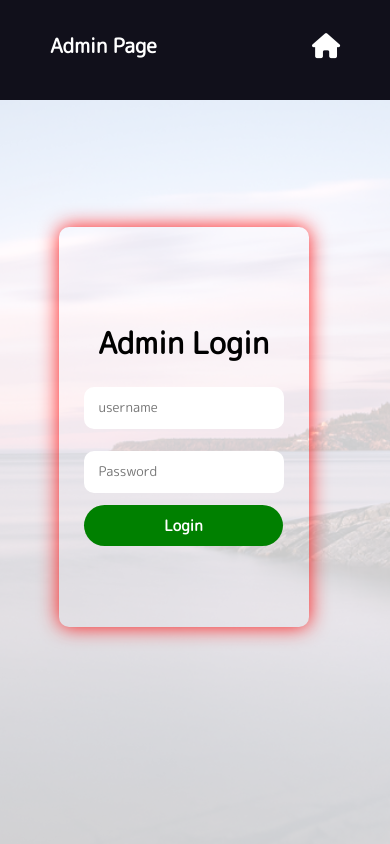
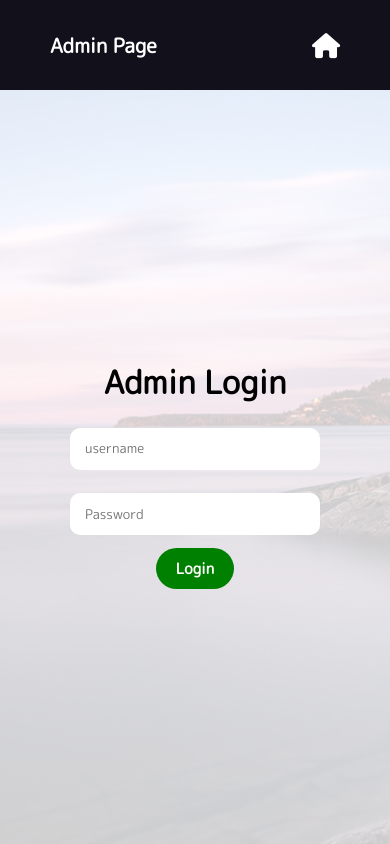
Before and after one commit to Mohamed-Athif2005/Paper, a plain HTML site: page admin.html in a window 390 px wide. Drawn offline with Linux system fonts and the light colour scheme.

Commit message:
Update admin.css

```diff
--- a/css/admin.css
+++ b/css/admin.css
@@ -3,8 +3,12 @@ body {
     padding: 0;
     position: relative;
     box-sizing: border-box;
+    display: flex; /* Enable flexbox */
+    flex-direction: column; /* Stack header and container vertically */
+    height: 100vh; /* Full viewport height */
 }
-body::before{
+
+body::before {
     content: "";
     background-image: url("../images/beach.jpg");
     background-size: cover;
@@ -17,28 +21,22 @@ body::before{
     height: 100%;
     z-index: -1;
     opacity: 0.2;
-    padding-bottom: 50px;
-}
-
-html, body {
-    width: auto;
-    height: 100%;
-    margin: 0;
 }
 
 header {
     background-color: #11101b;
     font-weight: bold;
     font-family: "M PLUS Rounded 1c", sans-serif;
-    padding: 10px 50px 20px 50px;
+    padding: 10px 50px;
     font-size: 15px;
     height: 70px;
     display: flex;
     align-items: center;
     text-align: center;
-    position: relative;
     justify-content: space-between;
     animation: sll 0.9s ease-out forwards;
+    position: relative; /* Ensure header is in normal flow */
+    z-index: 1; /* Ensure header is above background */
 }
 
 header .home a {
@@ -50,38 +48,35 @@ header .models {
     color: white;
 }
 
-
 .container {
-    width: 500px;
-    height: 300px;
+    flex: 1; /* Allow container to take up remaining space */
     display: flex;
+    flex-direction: column; /* Stack items vertically */
     text-align: center;
     justify-content: center;
     align-items: center;
     font-family: "M PLUS Rounded 1c", sans-serif;
-    font-style: 25px;
     background: transparent;
     border-radius: 10px;
-    margin-left: 28vw;
-    margin-top: 22vh;
-    box-shadow: 0px 0px 20px rgba(255, 0, 0, 0.9);
+    padding: 20px; /* Add some padding */
 }
-.container form input{
+
+.container form input {
     padding-left: 15px;
     width: 250px;
     font-family: "M PLUS Rounded 1c", sans-serif;
-    border : none;
+    border: none;
     border-radius: 10px;
     line-height: 2px;
     height: 8vh;
 }
 
-.container form a{
-    padding: 10px 100px 10px 100px;
+.container form a {
+    padding: 10px 100px;
     color: white;
     font-weight: bold;
     background-color: green;
-    font-family: "M PLUS Rounded 1c",sans-serif;
+    font-family: "M PLUS Rounded 1c", sans-serif;
     font-size: 18px;
     border-radius: 50px;
     cursor: pointer;
@@ -94,23 +89,20 @@ header .models {
     header .home {
         font-size: 10px;
     }
-    .container form a{
+    .container form a {
         font-size: 15px;
     }
-    .container{
-        margin-bottom: 5vh;
-        margin-top: 15vh;
-        margin-left: 15vw;
-        font-size: 15px;
-        width: 250px;
-        height: 400px;
+    .container {
+        margin: auto; /* Center the container */
+        width: 90%; /* Make it responsive */
+        max-width: 250px; /* Set a max width */
+        height: auto; /* Adjust height */
     }
-    .container form input{
-        width: 200px;
-        height: 5vh;
+    .container form input {
+        width: 100%; /* Full width */
+        height: 5vh; /* Responsive height */
     }
-    .container form a{
-        padding-right: 80px;
-        padding-left: 80px;
+    .container form a {
+        padding: 10px 20px; /* Adjust padding */
     }
 }
```
